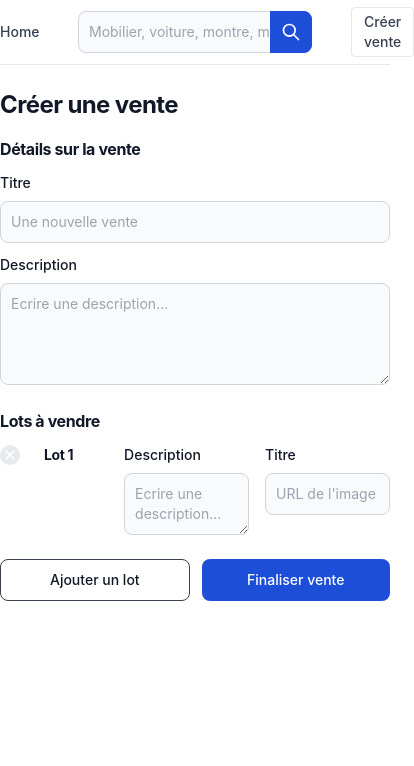
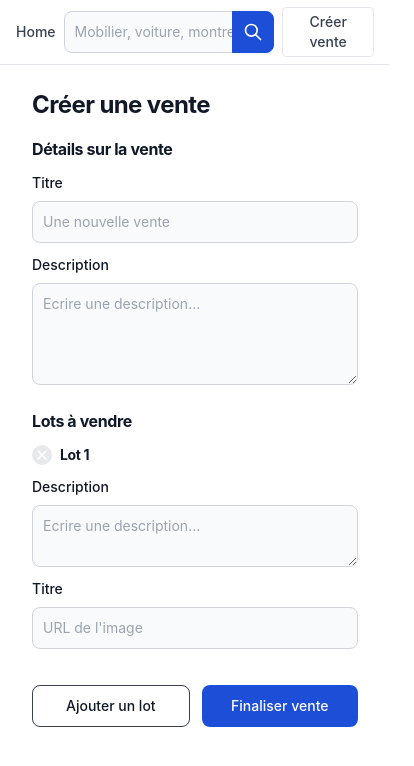
Before and after one commit to nikosgpet/ecommerce-example, a Vue app: page /new in a window 390 px wide. Shown: the top 766 px of the page, 414 px wide, since content can reach past the window. Built offline with nearby package versions, Linux system fonts and the light colour scheme.

Commit message:
improve responsiveness

```diff
--- a/src/App.vue
+++ b/src/App.vue
@@ -4,10 +4,12 @@ import Navbar from "./components/navbar.vue";
 </script>
 
 <template>
-  <navbar />
+  <div class="lg:max-w-[924px] 2xl:max-w-[1236px] my-0 mx-auto font-normal">
+    <navbar />
 
-  <div class="my-6">
-    <RouterView />
+    <div class="my-6 px-8 lg:px-0">
+      <RouterView />
+    </div>
   </div>
 </template>
 
--- a/src/assets/main.css
+++ b/src/assets/main.css
@@ -1,8 +1 @@
 @import './base.css';
-
-#app {
-  max-width: 1236px;
-  margin: 0 auto;
-
-  font-weight: normal;
-}
--- a/src/components/item/item-card.vue
+++ b/src/components/item/item-card.vue
@@ -1,11 +1,16 @@
 <template>
-  <article class="w-[237px] group cursor-pointer border border-1 border-gray-300 rounded-lg overflow-hidden">
-    <div class="h-[240px] overflow-hidden bg-black">
+  <article
+    class="
+      w-full sm:w-[31.5%] md:w-[23.5%] lg:w-[222px] 2xl:w-[237px] max-w-[360px] mx-auto sm:mx-0
+      group cursor-pointer border border-1 border-gray-300 rounded-lg overflow-hidden
+    "
+  >
+    <div class="h-[160px] lg:h-[240px] overflow-hidden bg-black">
       <img :src="props.item.image" class="object-cover h-full w-full group-hover:scale-[1.03] transition-transform  group-hover:opacity-95"/>
     </div>
     <div class="py-4 px-3 group-hover:bg-gray-50/50 transition-colors">
       <h3 class="text-sm font-medium text-gray-900">Lot #{{ props.item.id }}</h3>
-      <p class="mt-1 text-sm text-gray-500 line-clamp-2">{{ props.item.description }}</p>
+      <p class="mt-1 text-sm text-gray-500 line-clamp-2 h-[40px]">{{ props.item.description }}</p>
     </div>
   </article>
 </template>
--- a/src/components/item/item-group.vue
+++ b/src/components/item/item-group.vue
@@ -1,8 +1,8 @@
 <template>
   <div class="flex gap-3 w-full flex-wrap">
-    <div v-for="(item, index) in props.items" :key="item.id">
+    <template v-for="(item, index) in props.items" :key="item.id">
       <ItemCard :item="item" />
-    </div>
+    </template>
   </div>
 </template>
 
--- a/src/components/navbar.vue
+++ b/src/components/navbar.vue
@@ -1,18 +1,17 @@
 <template>
   <header>
     <div class="wrapper border-b border-gray-200">
-      <nav class="flex h-16 items-center">
+      <nav class="flex h-16 items-center px-4 lg:px-0 gap-2">
         <RouterLink
           to="/"
           class="
-            w-[10%] text-sm font-medium transition-colors duration-200 ease-out text-gray-700 hover:text-gray-800
+            sm:w-[20%] text-sm font-medium transition-colors duration-200 ease-out text-gray-700 hover:text-gray-800
           "
         >
           Home
         </RouterLink>
 
-        <div class="w-[10%]"></div>
-        <form class="w-[60%]" @submit.prevent="$router.push(`/search?q=${query}`)">
+        <form class="sm:w-[60%] grow sm:grow-0" @submit.prevent="$router.push(`/search?q=${query}`)">
           <div class="flex">
             <div class="relative w-full">
               <input
@@ -42,8 +41,7 @@
           </div>
         </form>
 
-        <div class="w-[10%]"></div>
-        <div class="flex w-[10%]">
+        <div class="flex sm:w-[20%]">
           <div class="grow"></div>
           <button
             class="
--- a/src/components/sale/sale-card.vue
+++ b/src/components/sale/sale-card.vue
@@ -1,5 +1,10 @@
 <template>
-  <article class="w-[300px] group cursor-pointer border border-1 border-gray-300 rounded-lg overflow-hidden">
+  <article
+    class="
+      w-full sm:w-[48.5%] md:w-[32%] lg:w-[300px] max-w-[360px] mx-auto sm:mx-0
+      group cursor-pointer border border-1 border-gray-300 rounded-lg overflow-hidden
+    "
+  >
     <div class="flex gap-0.5 h-[160px]">
       <div class="overflow-hidden bg-black" :class="[has2ndImage ? 'w-1/2' : 'w-full']">
         <img
@@ -18,7 +23,7 @@
     </div>
     <div class="py-4 px-3 group-hover:bg-gray-50/50 transition-colors">
       <h3 class="text-sm font-medium text-gray-900">{{ props.sale.title }}</h3>
-      <p class="mt-1 text-sm text-gray-500 line-clamp-2">{{ props.sale.description }}</p>
+      <p class="mt-1 text-sm text-gray-500 line-clamp-2 h-[40px]">{{ props.sale.description }}</p>
     </div>
   </article>
 </template>
--- a/src/components/sale/sale-group.vue
+++ b/src/components/sale/sale-group.vue
@@ -1,8 +1,8 @@
 <template>
-  <div class="flex gap-3">
-    <div v-for="(sale, index) in props.sales" :key="sale.id">
+  <div class="flex gap-3 w-full flex-wrap">
+    <template v-for="(sale, index) in props.sales" :key="sale.id">
       <SaleCard :sale="sale" />
-    </div>
+    </template>
   </div>
 </template>
 
--- a/src/views/create-view.vue
+++ b/src/views/create-view.vue
@@ -38,7 +38,7 @@
       </div>
 
       <h2 class="text-base font-bold tracking-tight text-gray-900 mb-3">Lots à vendre</h2>
-      <div v-for="(item, index) in formData.items" :key="index" class="flex gap-4 items-start mb-1">
+      <div v-for="(item, index) in formData.items" :key="index" class="flex gap-0 sm:gap-4 items-start mb-1 flex-wrap sm:flex-nowrap">
         <button
           type="button"
           class="
@@ -53,8 +53,8 @@
             <path fill-rule="evenodd" d="M4.293 4.293a1 1 0 011.414 0L10 8.586l4.293-4.293a1 1 0 111.414 1.414L11.414 10l4.293 4.293a1 1 0 01-1.414 1.414L10 11.414l-4.293 4.293a1 1 0 01-1.414-1.414L8.586 10 4.293 5.707a1 1 0 010-1.414z" clip-rule="evenodd" />
           </svg>
         </button>
-        <h2 class="w-[100px] text-sm font-bold tracking-tight text-gray-900 mb-3">Lot {{ index + 1 }}</h2>
-        <div class="w-1/2 mb-3">
+        <h2 class="sm:w-[100px] text-sm font-bold tracking-tight text-gray-900 mb-3">Lot {{ index + 1 }}</h2>
+        <div class="w-full sm:w-1/2 mb-3">
           <label :for="`description-${index+1}`" class="block mb-2 text-sm font-medium text-gray-900">
             Description
           </label>
@@ -70,7 +70,7 @@
             required
           />
         </div>
-        <div class="w-1/2 mb-6">
+        <div class="w-full sm:w-1/2 mb-6">
           <label :for="`image-${index+1}`" class="block mb-2 text-sm font-medium text-gray-900">Titre</label>
           <input
             v-model="item.image"
```
